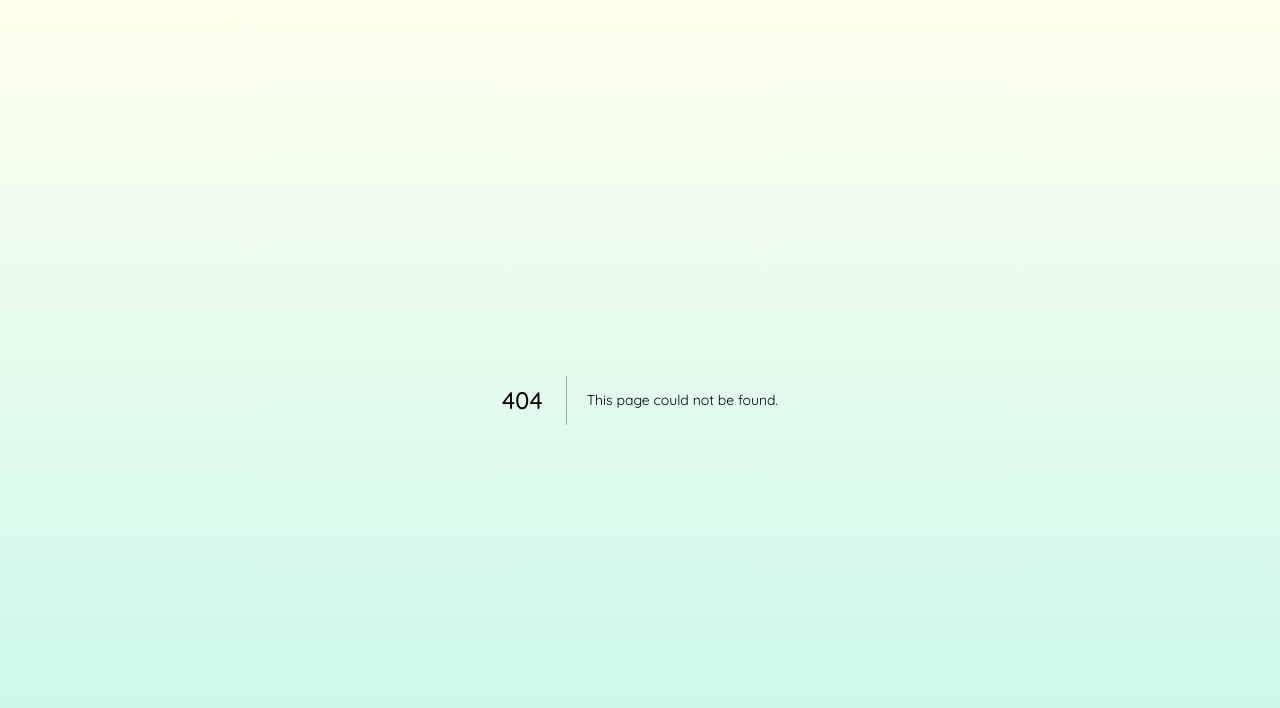
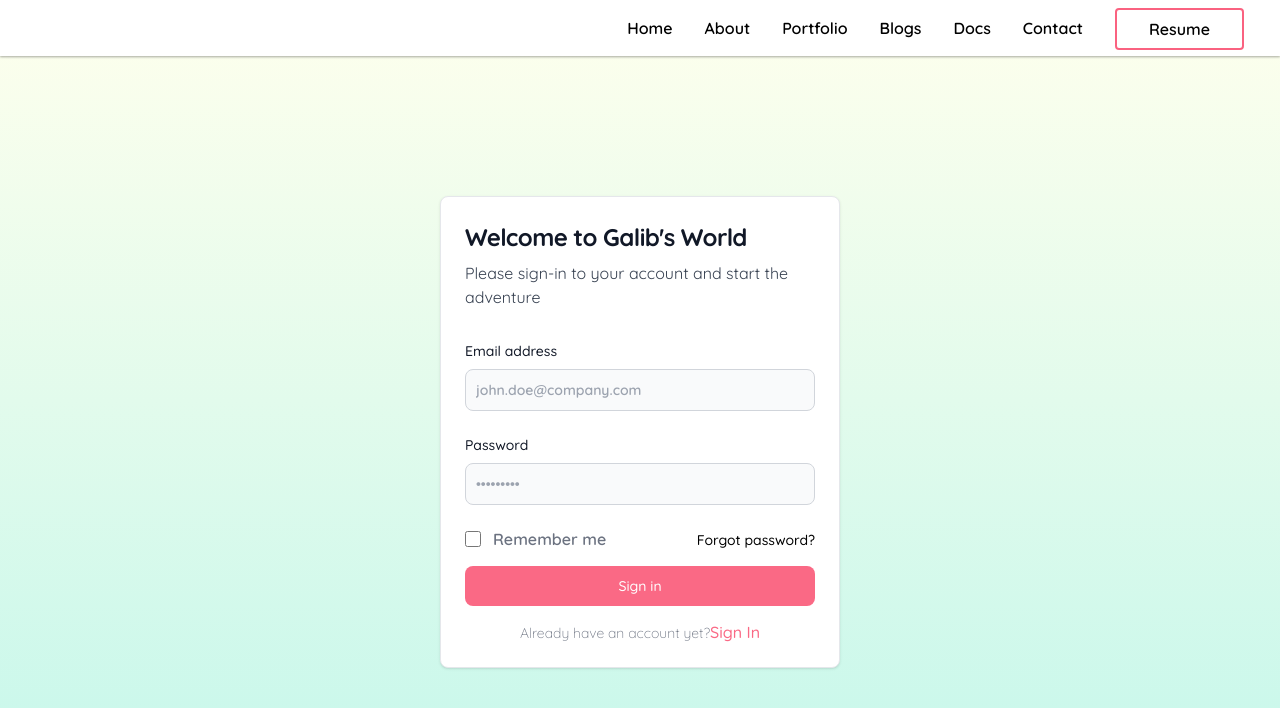
Before and after one commit to codergalib20/docs-portfolio, a Next.js app: page /signup in a window 1280 px wide. Before the commit this address had no page. Shown: the top 708 px of the page. Built offline with nearby package versions, Linux system fonts and the light colour scheme.

Commit message:
deleted some functions

```diff
--- /dev/null
+++ b/src/pages/signup.tsx
@@ -0,0 +1,86 @@
+import Header from '@/@core/components/header';
+import Link from 'next/link';
+
+
+const Signup: React.FC = () => {
+    const title: string = 'Welcome to Galib\'s World'
+
+    return (
+        <>
+            <Header />
+            <div className="flex items-center justify-center h-full mt-8">
+                <div className="w-full max-w-[400px] block  p-6 bg-white border border-gray-200 rounded-lg shadow hover:bg-gray-100 dark:bg-gray-800 dark:border-gray-700 dark:hover:bg-gray-700">
+                    <div>
+                        <h5 className="mb-2 text-2xl font-bold tracking-tight text-gray-900 dark:text-white">{title}</h5>
+                        <p className="font-normal text-gray-700 dark:text-gray-400">Please sign-in to your account and start the adventure</p>
+                    </div>
+                    {/* Fields------------- */}
+                    <div className="mt-8">
+                        <div className="mb-6">
+                            <label
+                                htmlFor="email"
+                                className="block mb-2 text-sm font-medium text-gray-900 dark:text-white"
+                            >Email address</label>
+                            <input
+                                type="email"
+                                id="email"
+                                className="bg-gray-50 border border-gray-300 text-gray-900 text-sm rounded-lg focus:ring-blue-500 focus:border-blue-500 block w-full p-2.5 dark:bg-gray-700 dark:border-gray-600 dark:placeholder-gray-400 dark:text-white dark:focus:ring-blue-500 dark:focus:border-blue-500"
+                                placeholder="john.doe@company.com"
+                                required />
+                        </div >
+                        <div className="mb-6">
+                            <label
+                                htmlFor="password"
+                                className="block mb-2 text-sm font-medium text-gray-900 dark:text-white"
+                            >Password</label>
+                            <input
+                                type="password"
+                                id="password"
+                                className="bg-gray-50 border border-gray-300 text-gray-900 text-sm rounded-lg focus:ring-blue-500 focus:border-blue-500 block w-full p-2.5 dark:bg-gray-700 dark:border-gray-600 dark:placeholder-gray-400 dark:text-white dark:focus:ring-blue-500 dark:focus:border-blue-500"
+                                placeholder="•••••••••"
+                                required
+                            />
+                        </div>
+                    </div>
+                    {/* Extra functionality */}
+                    <div className="flex items-center justify-between">
+                        <div className="flex items-start">
+                            <div className="flex items-center h-5">
+                                <input
+                                    id="remember"
+                                    aria-describedby="remember"
+                                    type="checkbox"
+                                    className="w-4 h-4 border border-gray-300 rounded bg-gray-50 focus:ring-3 focus:ring-primary-300 dark:bg-gray-700 dark:border-gray-600 dark:focus:ring-primary-600 dark:ring-offset-gray-800"
+                                    required
+                                />
+                            </div>
+                            <div className="ml-3 text-sm">
+                                <label
+                                    htmlFor="remember"
+                                    className="text-gray-500 dark:text-gray-300"
+                                >Remember me</label>
+                            </div>
+                        </div>
+                        <a href="#" className="text-sm font-medium text-primary-600 hover:underline dark:text-primary-500">Forgot password?</a>
+                    </div>
+                    <div>
+                        <button
+                            type="submit"
+                            className="my-4 w-full text-white bg-[#fa6985] hover:bg-[#f55776] focus:ring-4 focus:outline-none focus:ring-primary-300 font-medium rounded-lg text-sm px-5 py-2.5 text-center dark:bg-primary-600 dark:hover:bg-primary-700 dark:focus:ring-primary-800">
+                            Sign in
+                        </button>
+                        <p className="text-sm font-light text-gray-500 dark:text-gray-400 text-center">
+                            Already have an account yet?
+                            <Link href="/signin" legacyBehavior><a
+                                className="font-medium text-[#fa6985] hover:underline dark:text-primary-500">
+                                Sign In
+                            </a></Link>
+                        </p>
+                    </div>
+                </div>
+            </div>
+        </>
+    )
+}
+
+export default Signup;
```
